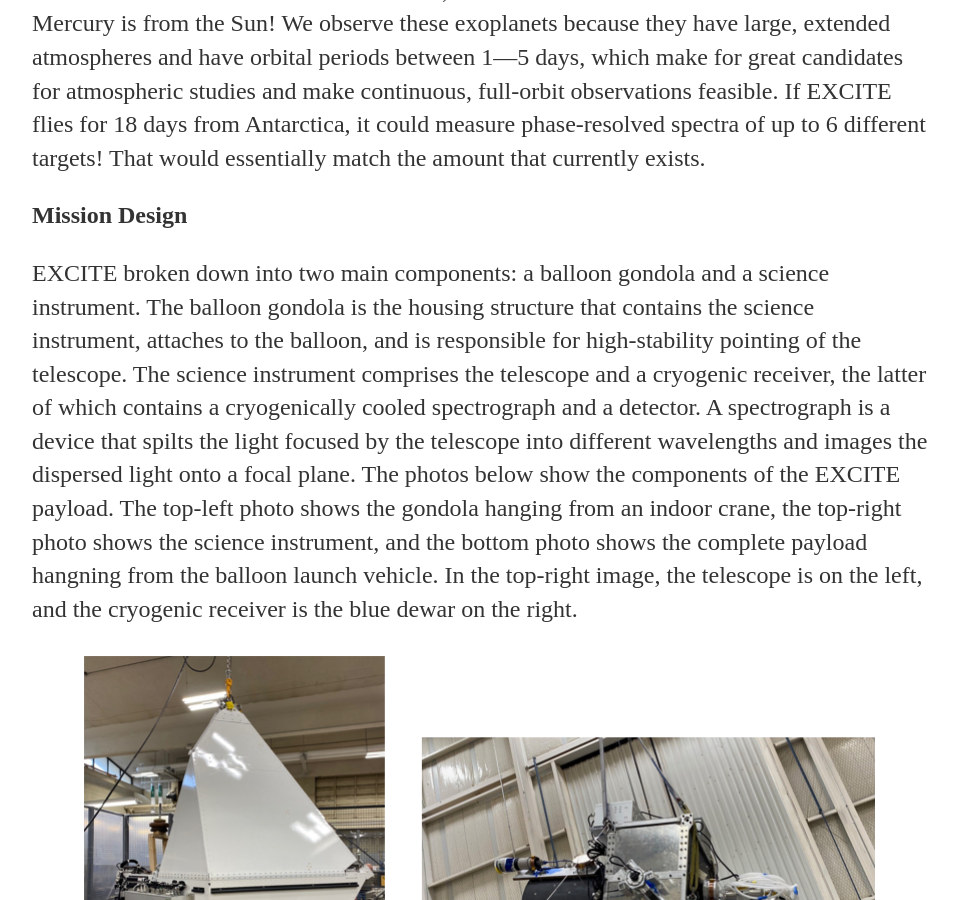
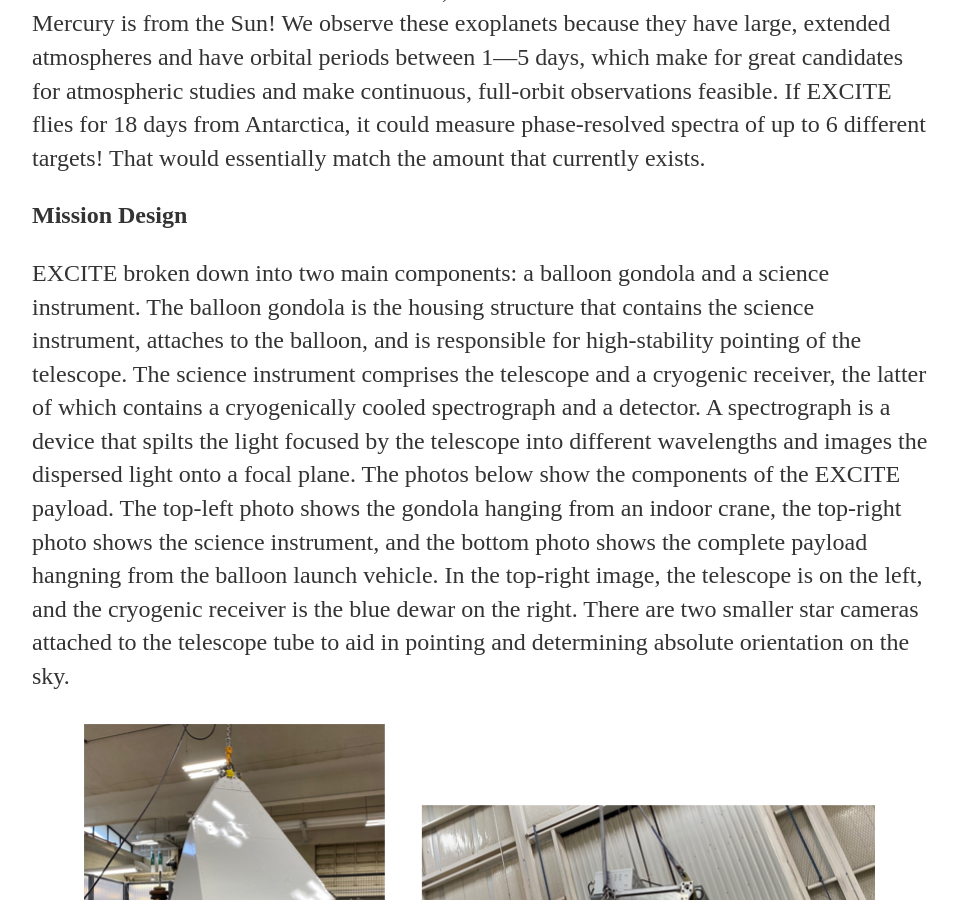
Before and after one commit to timrehm/timrehm.github.io, a Jekyll site: the page built from research/excite.html, in a window 1280 px wide and 900 px high, scrolled down 3835 px. Shown: the whole window, without its empty margins (160-1118 px from the left). Built offline with Jekyll 4.4.1, drawn with Linux system fonts in a browser that asks for light colours.

Commit message:
Update excite.html

```diff
--- a/research/excite.html
+++ b/research/excite.html
@@ -70,7 +70,8 @@ science instrument, attaches to the balloon, and is responsible for high-stabili
 cryogenically cooled spectrograph and a detector. A spectrograph is a device that spilts the light focused by the telescope into different wavelengths and
 images the dispersed light onto a focal plane. The photos below show the components of the EXCITE payload. The top-left photo shows the gondola hanging from an indoor crane,
 the top-right photo shows the science instrument, and the bottom photo shows the complete payload hangning from the balloon
-launch vehicle. In the top-right image, the telescope is on the left, and the cryogenic receiver is the blue dewar on the right.</p>
+launch vehicle. In the top-right image, the telescope is on the left, and the cryogenic receiver is the blue dewar on the right. There are two smaller star cameras
+attached to the telescope tube to aid in pointing and determining absolute orientation on the sky.</p>
 <div style="text-align: center;">
 	<img src="/img/EXCITEpayload2.png" alt="The EXCITE payload." width=800/>
 </div>
```
